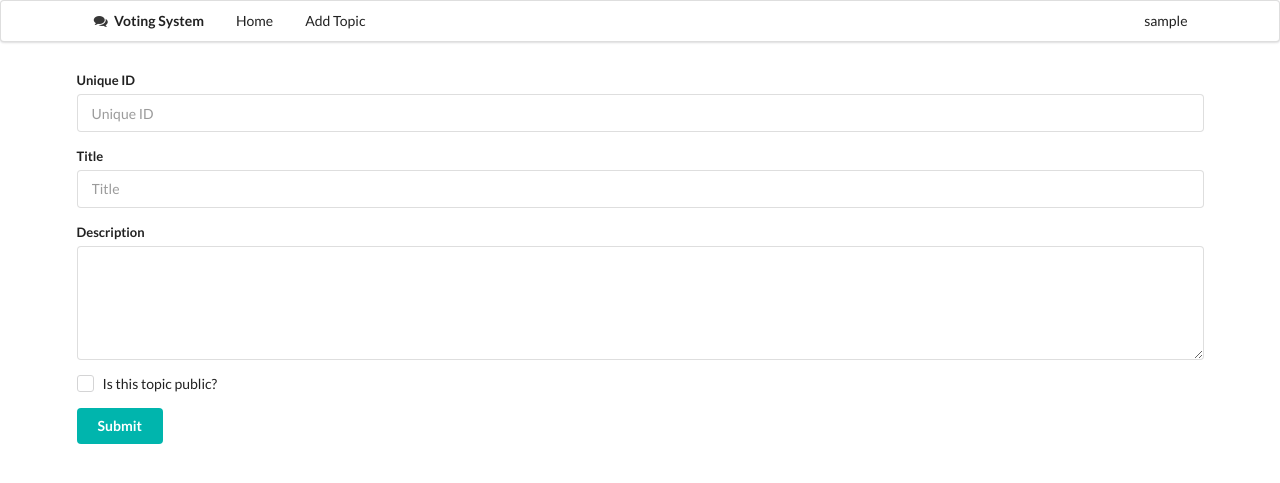
After one commit to y-matsuki/voting-system, a Flask app: template templates/topic_new.html in a window 1280 px wide. The commit adds this page. Shown: the top 483 px of the page. Run offline with Flask 2, Linux system fonts and the light colour scheme; the template is opened without the code that fills it: values that come from a table or form of the project are taken from there, others are empty; a user stored in the database is signed in; tables that the repository leaves empty hold one stand-in row (values such as "Sample post"); parts of the project's set-up code (start-up, migrations or seed data) failed here and were passed over.

```diff
--- a/manage.py
+++ b/manage.py
@@ -8,7 +8,7 @@ manager = Manager(app)
 
 @manager.command
 def init_db():
-    db.drop_all()
+    # db.drop_all()
     db.create_all()
 
 
--- a/modules/form.py
+++ b/modules/form.py
@@ -1,6 +1,6 @@
 from flask.ext.wtf import Form
-from wtforms import StringField, PasswordField, SubmitField, HiddenField
-from wtforms.validators import DataRequired, Length, Email
+from wtforms import StringField, PasswordField, SubmitField, BooleanField, TextAreaField, SelectField
+from wtforms.validators import DataRequired, Length, Email, EqualTo
 
 
 class LoginForm(Form):
@@ -35,6 +35,38 @@ class PasswordForm(Form):
     ])
     confirm = PasswordField('Confirm Password', validators=[
         DataRequired(message='Confirm Password is required.'),
+        EqualTo('password', 'Please enter same password.'),
         Length(min=1, max=100, message='Password should be 1-100.')
     ])
     submit = SubmitField('Submit')
+
+
+class TopicForm(Form):
+    id = StringField('Unique ID', validators=[
+        DataRequired('Unique ID is required.'),
+        Length(min=3, max=25, message='Unique should be 3-25.')
+    ])
+    title = StringField('Title', validators=[
+        DataRequired('Title is required.'),
+        Length(min=1, max=100, message='Title should be 1-100.')
+    ])
+    description = TextAreaField('Description')
+    is_public = BooleanField('Public')
+    submit = SubmitField('Submit')
+
+
+class EntryForm(Form):
+    title = StringField('Title', validators=[
+        DataRequired('Title is required.'),
+        Length(min=1, max=50, message='Unique should be 1-50.')
+    ])
+    description = TextAreaField('Description', validators=[
+        DataRequired('Title is required.'),
+        Length(min=1, max=5000, message='Description should be 1-5000.')
+    ])
+    category = SelectField('Type', choices=[
+        ('requirement', 'Requirement'), ('idea', 'Idea'),
+        ('bug', 'Bug')
+    ])
+    show_user = BooleanField('Show User')
+    submit = SubmitField('Submit')
--- a/modules/views.py
+++ b/modules/views.py
@@ -3,14 +3,8 @@ import uuid
 from app import app, db, mail, login_manager
 from flask import request, redirect, url_for, render_template, flash, session
 from flask.ext.login import login_required, login_user, logout_user, current_user
-from form import LoginForm, SignupForm, PasswordForm
-from models import User, Reset
-
-
-@app.route('/')
-@login_required
-def home():
-    return render_template('home.html')
+from form import LoginForm, SignupForm, PasswordForm, TopicForm, EntryForm
+from models import User, Reset, Topic, Entry
 
 
 @login_manager.unauthorized_handler
@@ -20,7 +14,7 @@ def unauthorized():
 
 @app.before_request
 def before_request():
-    app.logger.info(session)
+    # app.logger.info(session)
     pass
 
 
@@ -110,19 +104,16 @@ def password():
     form = PasswordForm(request.form)
     if 'key' in session:
         if form.validate_on_submit():
-            if form.password.data != form.confirm.data:
-                flash('Please enter same password.')
-            else:
-                reset = Reset.query.get(session['key'])
-                user = User.query.get(reset.user_id)
-                user.password = form.password.data
-                user.active = True
-                db.session.add(user)
-                db.session.delete(reset)
-                db.session.commit()
-                login_user(user)
-                session.pop('key')
-                return redirect(url_for('home'))
+            reset = Reset.query.get(session['key'])
+            user = User.query.get(reset.user_id)
+            user.password = form.password.data
+            user.active = True
+            db.session.add(user)
+            db.session.delete(reset)
+            db.session.commit()
+            login_user(user)
+            session.pop('key')
+            return redirect(url_for('home'))
         return render_template('password.html', form=form)
     return redirect(url_for('login'))
 
@@ -131,3 +122,60 @@ def password():
 def logout():
     logout_user()
     return redirect(url_for('login'))
+
+
+@app.route('/')
+@login_required
+def home():
+    topics = Topic.query.all()
+    return render_template('home.html', topics=topics)
+
+
+@app.route('/topic/new', methods=['GET', 'POST'])
+@login_required
+def add_topic():
+    form = TopicForm(request.form)
+    if form.validate_on_submit():
+        topic = Topic.query.get(form.id.data)
+        if topic:
+            flash('Topic id is already exists.')
+        else:
+            topic = Topic(id=form.id.data, description=form.description.data,
+                          title=form.title.data, owner_id=current_user.id,
+                          is_public=form.is_public.data)
+            db.session.add(topic)
+            db.session.commit()
+            return redirect(url_for('home'))
+    return render_template('topic_new.html', form=form)
+
+
+@app.route('/topic/<id>')
+@login_required
+def show_topic(id=None):
+    topic = Topic.query.get(id)
+    return render_template('topic.html', topic=topic)
+
+
+@app.route('/topic/<id>/entry/new', methods=['GET', 'POST'])
+@login_required
+def add_entry(id=None):
+    topic = Topic.query.get(id)
+    form = EntryForm(request.form)
+    print(form.title.data)
+    print(form.description.data)
+    print(form.category.data)
+    print(form.show_user.data)
+    if form.validate_on_submit():
+        entry = Entry(topic_id=topic.id, title=form.title.data,
+                      description=form.description.data,
+                      user_id=current_user.id, category=form.category.data)
+        db.session.add(entry)
+        db.session.commit()
+        return redirect(url_for('show_topic', id=topic.id))
+    return render_template('entry_new.html', topic=topic, form=form)
+
+
+@app.route('/user')
+@login_required
+def user():
+    return render_template('user.html')
--- a/templates/layout.html
+++ b/templates/layout.html
@@ -1,43 +1,28 @@
 <!doctype html>
-<title>Flaskr</title>
+<title>Voting System</title>
 <link rel="shortcut icon" href="{{ url_for('static', filename='img/favicon.png') }}">
 <link rel=stylesheet type=text/css href="{{ url_for('static', filename='semantic/semantic.min.css') }}">
 {% block style %}{% endblock %}
-<div class="ui top attached demo menu">
-  <a class="item">
-    <i class="sidebar icon"></i>
-    Menu
-  </a>
-</div>
-<div class="ui bottom attached segment pushable">
-  <div class="ui inverted labeled icon left inline vertical sidebar menu">
-    <div class="item">
-      <img class="ui mini image" src="{{ url_for('static', filename='img/favicon.png') }}">
+<div class="ui borderless main menu">
+  <div class="ui container">
+    <div href="{{ url_for('home') }}" class="header item">
+      <i class="icon comments"></i>
+      Voting System
     </div>
-    <a class="item">Features</a>
-    <a class="item">Testimonials</a>
-    {% if current_user.is_authenticated %}
-      <a class=item href="{{ url_for('logout') }}">Logout</a>
-    {% else %}
-      <a class=item href="{{ url_for('login') }}">Login</a>
-    {% endif %}
-  </div>
-  <div class="pusher">
-    <div class="ui basic segment">
-      {% block body %}{% endblock %}
-    </div>
+    <a href="{{ url_for('home') }}" class="item">Home</a>
+    <a href="{{ url_for('add_topic') }}" class="item">Add Topic</a>
+    <a href="{{ url_for('user') }}" class="ui right floated item">{{ current_user.username }}</a>
   </div>
 </div>
 
+<div class="ui basic segment">
+  {% block body %}{% endblock %}
+</div>
 <script src="{{ url_for('static', filename='js/jquery.js') }}"></script>
 <script src="{{ url_for('static', filename='semantic/semantic.min.js') }}"></script>
 <script>
   $(document).ready(function () {
-    $('.ui.sidebar')
-        .sidebar({
-          context: $('.bottom.segment')
-        })
-        .sidebar('attach events', '.menu .item');
+
   })
 </script>
 {% block script %}{% endblock %}
--- /dev/null
+++ b/templates/topic_new.html
@@ -0,0 +1,42 @@
+{% extends "layout.html" %}
+
+{% block style %}
+{% endblock %}
+
+{% block body %}
+  <div class="ui container">
+    <form class="ui form" action="{{ url_for('add_topic') }}" method="post">
+      {{ form.hidden_tag() }}
+      {% if form.id.errors %}
+        <div class="error field">
+      {% else %}
+        <div class="field">
+      {% endif %}
+      <label>{{ form.id.label }}</label>
+      {{ form.id(placeholder="Unique ID") }}
+      </div>
+      {% if form.title.errors %}
+        <div class="error field">
+      {% else %}
+        <div class="field">
+      {% endif %}
+      <label>{{ form.title.label }}</label>
+      {{ form.title(placeholder="Title") }}
+      </div>
+      <div class="field">
+        <label>{{ form.description.label }}</label>
+        {{ form.description(rows=5) }}
+      </div>
+      <div class="field">
+        <div class="ui checkbox">
+          {{ form.is_public }}
+          <label>Is this topic public?</label>
+        </div>
+      </div>
+      {{ form.submit(class='ui teal submit button') }}
+    </form>
+  </div>
+{% endblock %}
+
+{% block script %}
+{% endblock %}
```
Also changed, not shown: modules/models.py (+6 -3 lines), templates/entry_new.html (added, +42 -0 lines), templates/home.html (+30 -0 lines), templates/topic.html (added, +18 -0 lines), templates/user.html (added, +13 -0 lines), 1 other file.
